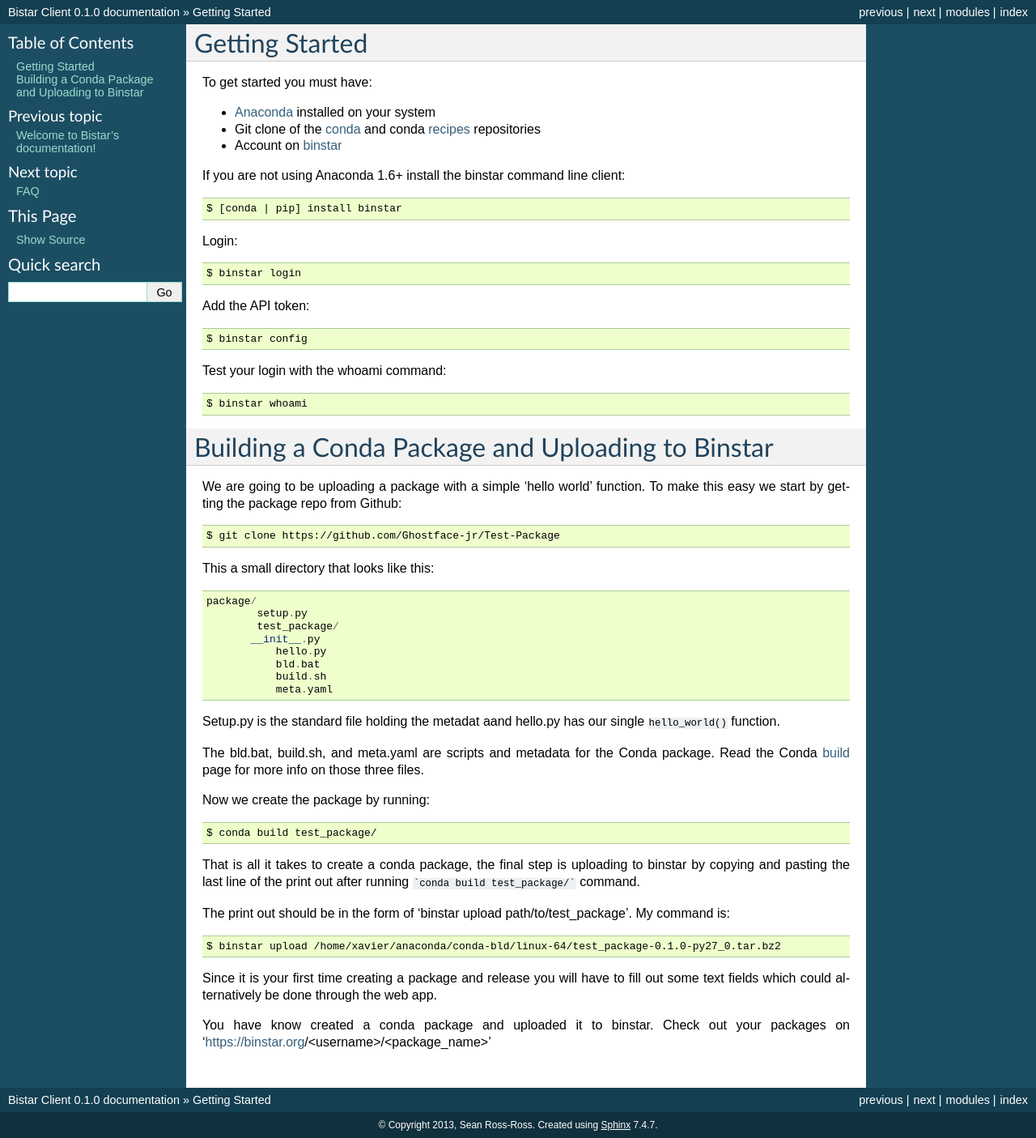
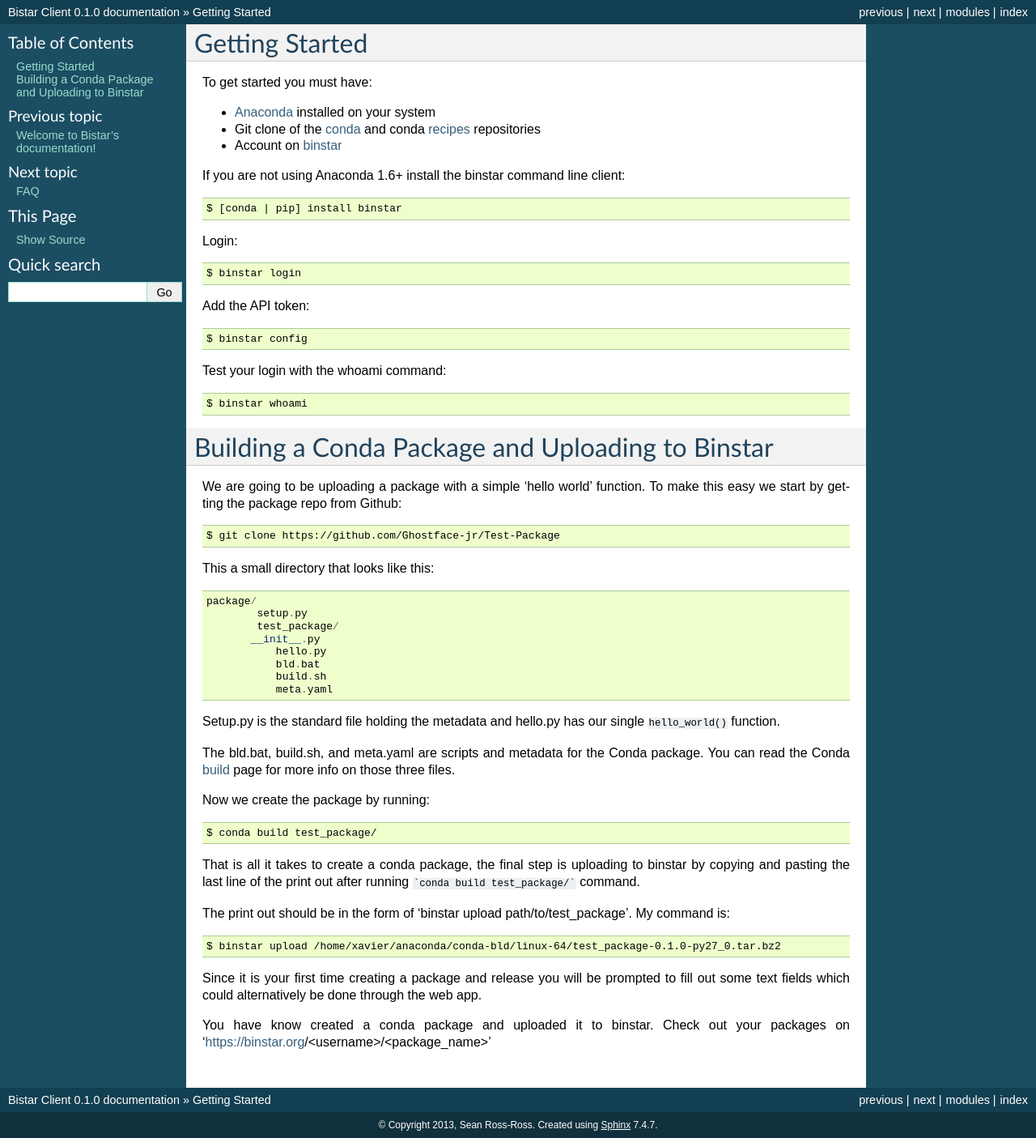
Before and after one commit to anaconda/anaconda-client, a Sphinx documentation site: the page built from doc/getting_started.rst, in a window 1280 px wide. Shown: the whole page at 81% size. Built offline with Sphinx 7.4.7, drawn with Linux system fonts in a browser that asks for light colours.

Commit message:
Update getting_started.rst

```diff
--- a/doc/getting_started.rst
+++ b/doc/getting_started.rst
@@ -54,9 +54,9 @@ This a small directory that looks like this:
 		   build.sh
 		   meta.yaml
 
-Setup.py is the standard file holding the metadat aand hello.py has our single ``hello_world()`` function.
+Setup.py is the standard file holding the metadata and hello.py has our single ``hello_world()`` function.
 
-The bld.bat, build.sh, and meta.yaml are scripts and metadata for the Conda package. Read the Conda build_ page for more info on those three files.
+The bld.bat, build.sh, and meta.yaml are scripts and metadata for the Conda package. You can read the Conda build_ page for more info on those three files.
 
 .. _build: http://docs.continuum.io/conda/build.html
 
@@ -71,6 +71,6 @@ The print out should be in the form of 'binstar upload path/to/test_package'. My
 
 	$ binstar upload /home/xavier/anaconda/conda-bld/linux-64/test_package-0.1.0-py27_0.tar.bz2
 
-Since it is your first time creating a package and release you will have to fill out some text fields which could alternatively be done through the web app.
+Since it is your first time creating a package and release you will be prompted to fill out some text fields which could alternatively be done through the web app.
 
 You have know created a conda package and uploaded it to binstar. Check out your packages on 'https://binstar.org/<username>/<package_name>'
```
